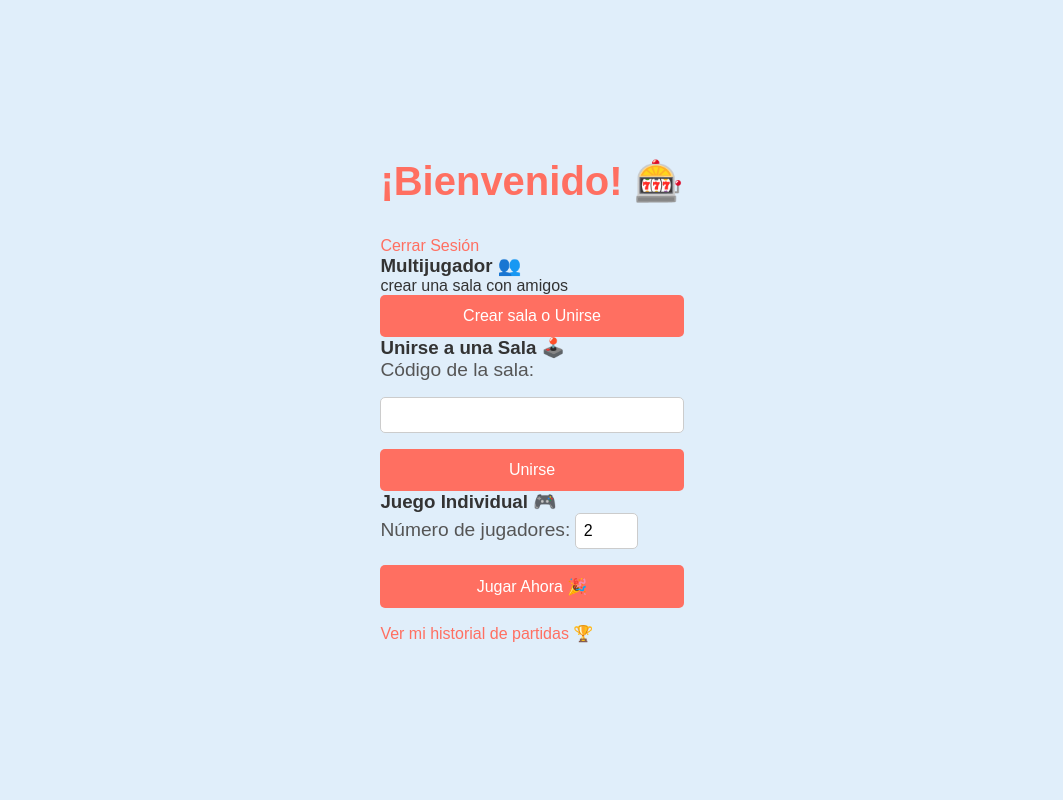
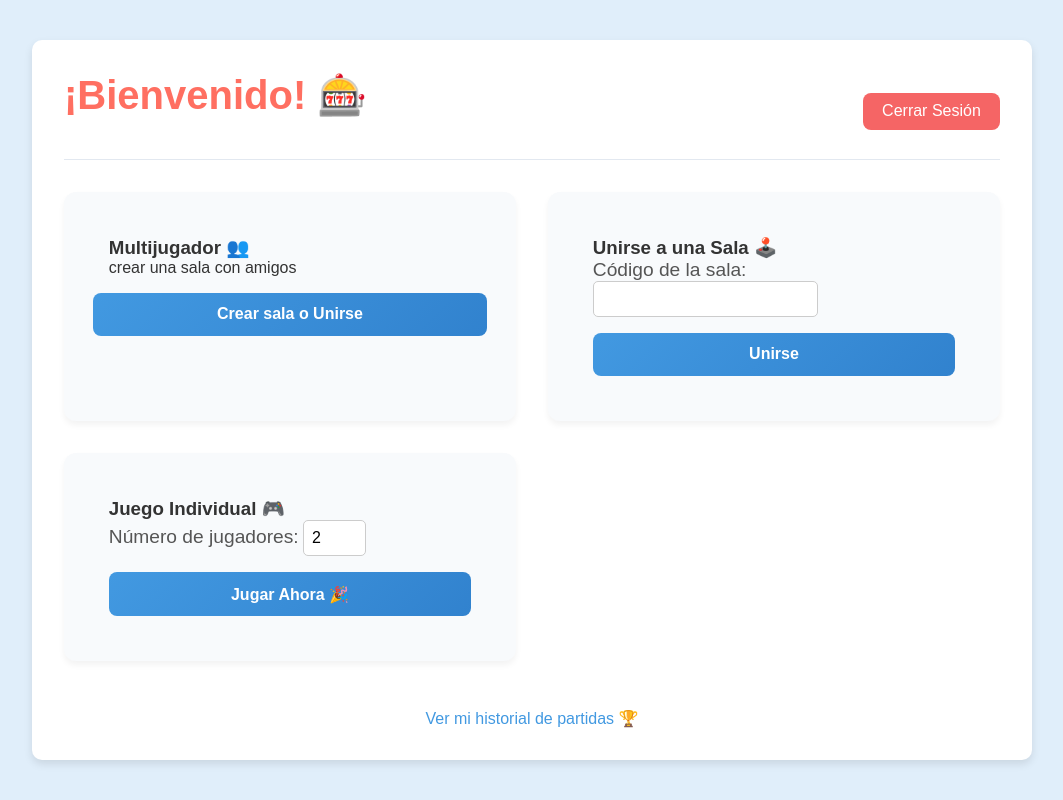
Before and after one commit to TFC-thepilef-cacahuetee/Bingo, a Flask app: page /dashboard in a window 1280 px wide. Shown: the whole page, without its empty margins (108-1171 px from the left). Run offline with Flask 3, Linux system fonts and the light colour scheme; the visitor is signed in with stand-in values (Sample User, id 1); some libraries are stand-ins or nearby versions.

Commit message:
nuevo estilo dashboard

```diff
--- a/static/styles.css
+++ b/static/styles.css
@@ -1,3 +1,4 @@
+/* TUS ESTILOS ORIGINALES (conservados exactamente igual) */
 * {
     margin: 0;
     padding: 0;
@@ -17,6 +18,43 @@ body {
     flex-direction: column;
 }
 
+/* NUEVOS CONTENEDORES (sin alterar tus estilos originales) */
+.dashboard-wrapper {
+    background-color: #fff;
+    width: 90%;
+    max-width: 1000px;
+    border-radius: 10px;
+    box-shadow: 0 4px 8px rgba(0, 0, 0, 0.1);
+    padding: 2rem;
+    margin: 2rem auto;
+}
+
+.dashboard-header {
+    display: flex;
+    justify-content: space-between;
+    align-items: center;
+    margin-bottom: 2rem;
+    padding-bottom: 1.5rem;
+    border-bottom: 1px solid #e2e8f0;
+}
+
+.cards-section {
+    display: grid;
+    grid-template-columns: repeat(auto-fit, minmax(300px, 1fr));
+    gap: 2rem;
+    margin: 2rem 0;
+}
+
+.card-content {
+    padding: 1rem;
+}
+
+.history-section {
+    text-align: center;
+    margin-top: 2rem;
+}
+
+/* TUS ESTILOS ORIGINALES (conservados exactamente igual) */
 .container {
     background-color: #fff;
     display: flex;
@@ -89,3 +127,44 @@ a:hover {
     display: flex;
     justify-content: space-evenly;
 }
+
+/* TUS CLASES ORIGINALES (conservadas exactamente igual) */
+.action-card {
+    background: #f8fafc;
+    border-radius: 12px;
+    padding: 1.8rem;
+    box-shadow: 0 4px 6px rgba(0, 0, 0, 0.05);
+}
+
+.play-btn {
+    background: linear-gradient(135deg, #4299e1 0%, #3182ce 100%);
+    color: white;
+    padding: 0.8rem;
+    border-radius: 8px;
+    font-weight: 600;
+}
+
+.logout-btn {
+    background: #f56565;
+    color: white;
+    padding: 0.6rem 1.2rem;
+    border-radius: 8px;
+    font-weight: 500;
+}
+
+.history-link {
+    color: #4299e1;
+    font-weight: 500;
+}
+
+/* Responsive */
+@media (max-width: 768px) {
+    .dashboard-header {
+        flex-direction: column;
+        gap: 1rem;
+    }
+
+    .cards-section {
+        grid-template-columns: 1fr;
+    }
+}
--- a/templates/dashboard.html
+++ b/templates/dashboard.html
@@ -6,42 +6,49 @@
     <meta name="viewport" content="width=device-width, initial-scale=1.0">
     <title>Dashboard</title>
     <link rel="stylesheet" href="{{ url_for('static', filename='styles.css') }}">
-
 </head>
 
 <body>
-    <div class="dashboard-container">
-        <header>
+    <!-- Contenedor blanco principal -->
+    <div class="dashboard-wrapper">
+        <!-- Cabecera -->
+        <div class="dashboard-header">
             <h1>¡Bienvenido! 🎰</h1>
             <a href="{{ url_for('logoutRuta') }}" class="logout-btn">Cerrar Sesión</a>
-        </header>
+        </div>
 
-        <div class="dashboard-content">
-            <div class="action-cards">
-                <!-- Tarjeta de multijugador -->
-                <div class="action-card" id="multijugador-card">
+        <!-- Contenido principal -->
+        <div class="dashboard-main">
+            <!-- Sección de tarjetas -->
+            <div class="cards-section">
+                <!-- Tarjeta 1: Multijugador -->
+                <div class="action-card">
+                    <div class="card-content">
                         <h3>Multijugador 👥</h3>
                         <p>crear una sala con amigos</p>
                     </div>
                     <form method="POST" action="{{ url_for('crear_sala') }}">
-                    <button type="submit" id="btn-sala" class="play-btn">Crear sala o Unirse</button>
+                        <button type="submit" class="play-btn">Crear sala o Unirse</button>
                     </form>
+                </div>
 
-                <!-- Formulario para unirse a una sala existente -->
-                <div class="action-card" id="unirse-sala-card">
+                <!-- Tarjeta 2: Unirse a sala -->
+                <div class="action-card">
+                    <div class="card-content">
                         <h3>Unirse a una Sala 🕹️</h3>
-                    <!-- Formulario para unirse a una sala existente -->
                         <form id="unirse-sala-form">
+                            <div class="form-group">
                                 <label for="codigo_sala">Código de la sala:</label>
                                 <input type="text" id="codigo_sala" name="codigo_sala" required>
+                            </div>
                             <button type="submit" class="play-btn">Unirse</button>
                         </form>
-
+                    </div>
                 </div>
 
-
-                <!-- Juego individual -->
+                <!-- Tarjeta 3: Individual -->
                 <div class="action-card solo-card">
+                    <div class="card-content">
                         <h3>Juego Individual 🎮</h3>
                         <form method="POST" action="{{ url_for('juego_individual') }}">
                             <div class="form-group">
@@ -51,29 +58,27 @@
                             <button type="submit" class="play-btn">Jugar Ahora 🎉</button>
                         </form>
                     </div>
+                </div>
+            </div>
 
-            <!-- Historial de partidas -->
-            <a href="" class="history-link">
-                Ver mi historial de partidas 🏆
-            </a>
+            <!-- Enlace de historial -->
+            <div class="history-section">
+                <a href="" class="history-link">Ver mi historial de partidas 🏆</a>
+            </div>
         </div>
     </div>
 
     <script>
         document.getElementById('unirse-sala-form').addEventListener('submit', function(event) {
-            event.preventDefault(); // Evita que recargue la página
-
+            event.preventDefault();
             const codigoSala = document.getElementById('codigo_sala').value.trim();
-
             if (codigoSala !== "") {
-                // Redirecciona al URL de la sala
                 window.location.href = `/sala/${codigoSala}`;
             } else {
                 alert("⚠️ Por favor ingresa un código de sala.");
             }
         });
     </script>
-
 </body>
 
 </html>
```
Also changed, not shown: dashboard_css.html (added, +255 -0 lines). Lines whose indentation alone changed are shown as unchanged.
